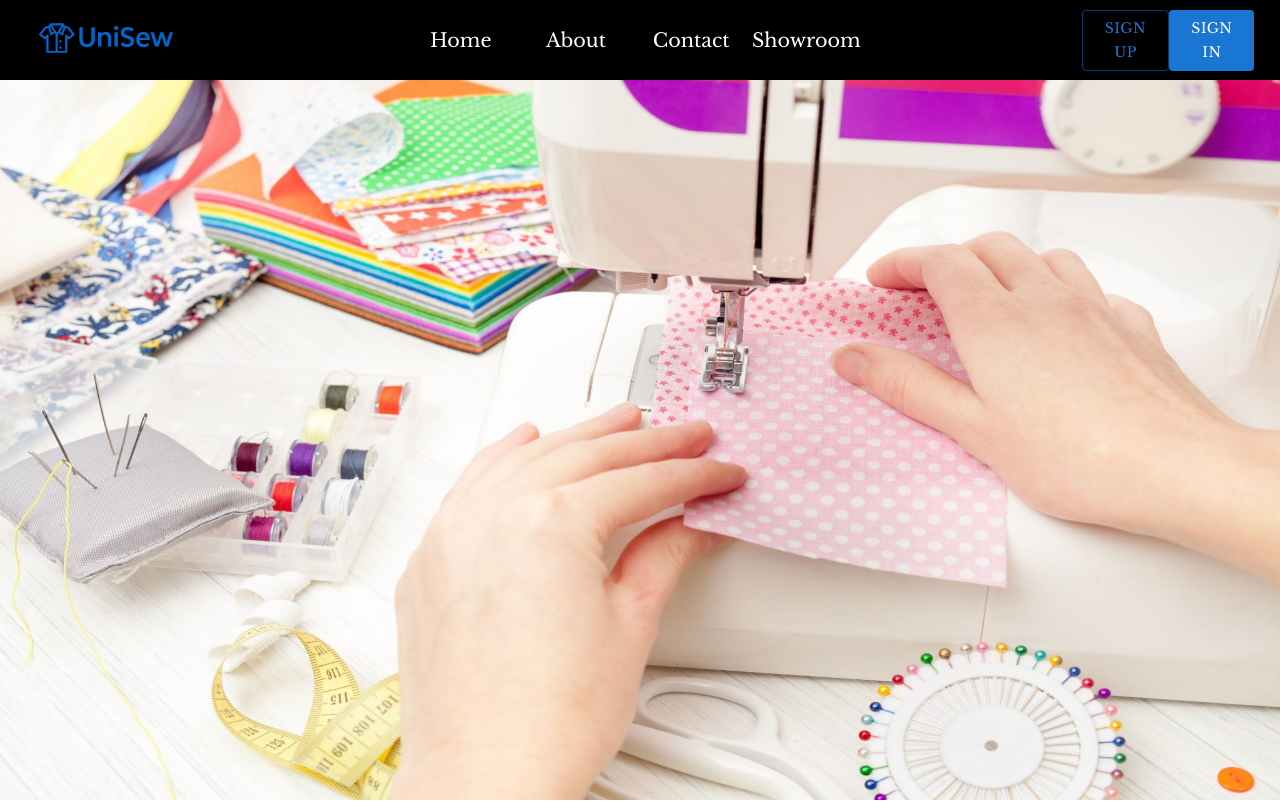
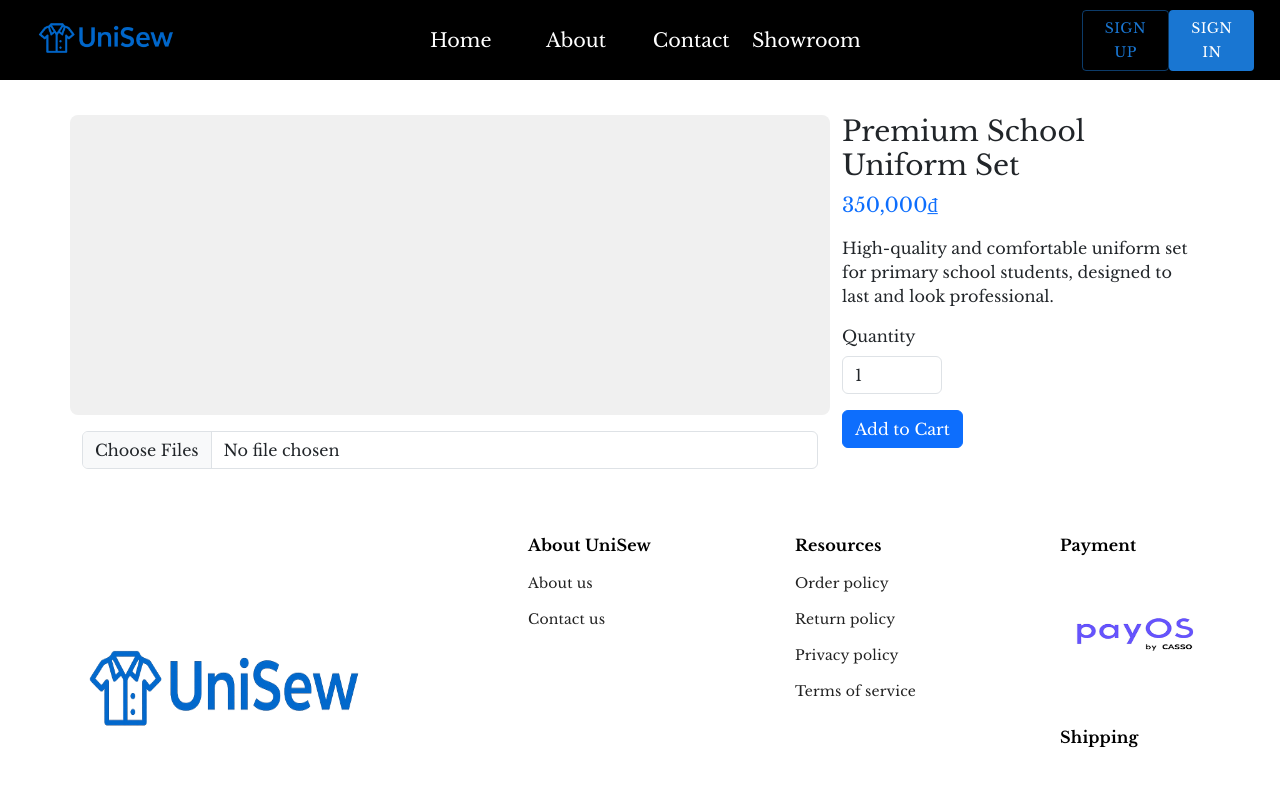
Before and after one commit to KenTheWhale/UniSew_Capstone_Server, a React (Vite) app in the folder client/: page /design_request in a window 1280 px wide. Before the commit this address led to /home. Shown: the top 802 px of the page. Built offline with nearby package versions, Linux system fonts and the light colour scheme; a web font is replaced by a local one.

Commit message:
On Going

```diff
--- a/client/src/App.jsx
+++ b/client/src/App.jsx
@@ -11,6 +11,7 @@ import UniSewConsole from "./components/ui/UniSewConsole.jsx";
 import 'bootstrap/dist/css/bootstrap.min.css'
 import PlatformAdminLayout from "./layouts/platform_admin/PlatformAdminLayout.jsx";
 import PlatformAdminDashboard from "./components/platform_admin/PlatformAdminDashboard.jsx";
+import PlatformDesignRequest from "./components/platform_design_request/PlatformDesignRequest.jsx";
 
 const router = createBrowserRouter([
     {
@@ -51,6 +52,17 @@ const router = createBrowserRouter([
             }
         ]
     },
+
+    {
+        path: "/design_request",
+        element: (
+            <WebAppUILayout title={"Design Request"}>
+                <PlatformDesignRequest></PlatformDesignRequest>
+            </WebAppUILayout>
+        )
+
+    },
+
     {
         path: "*",
         element: <Navigate to={"/home"}/>
--- /dev/null
+++ b/client/src/components/platform_design_request/PlatformDesignRequest.jsx
@@ -0,0 +1,106 @@
+import {
+    Box,
+    Typography,
+    Button,
+    TextField,
+    Grid,
+    Rating,
+} from '@mui/material';
+
+import { useState } from 'react';
+import '../../styles/design_request/designRequest.css';
+/*import sampleImage  from '../../assets/s-l1600.png'*/
+
+
+function DesignRequestForm() {
+    const [quantity, setQuantity] = useState(1);
+    const [uploadedImages, setUploadedImages] = useState([]);
+
+    const handleQuantityChange = (e) => {
+        const value = Math.max(1, parseInt(e.target.value) || 1);
+        setQuantity(value);
+    };
+
+    const handleAddToCart = () => {
+        alert(`Added ${quantity} item(s) to cart!`);
+    };
+
+    const handleImageUpload = (e) => {
+        const files = Array.from(e.target.files);
+        const imageURLs = files.map((file) => URL.createObjectURL(file));
+        setUploadedImages((prevImages) => [...prevImages, ...imageURLs]);
+    };
+
+    const product = {
+        title: "Premium School Uniform Set",
+        description: "High-quality and comfortable uniform set for primary school students, designed to last and look professional.",
+        price: 350000,
+        rating: 4.3,
+    };
+
+
+    return (
+
+
+        <div className="container mt-5 " >
+
+            <div className="row row-container align-items-start">
+                {/* Images on the Left */}
+                <div className="col-md-8">
+                    <div className="row">
+                        {uploadedImages.length > 0 ? (
+                            uploadedImages.map((img, index) => (
+                                <div key={index} className="col-md-6 mb-3">
+                                    <img src={img} alt={`Uploaded ${index}`} className="img-fluid rounded" />
+                                </div>
+                            ))
+                        ) : (
+                            <div
+                                style={{
+                                    width: '100%',
+                                    height: 300,
+                                    backgroundColor: '#f0f0f0',
+                                    borderRadius: '8px',
+                                }}
+                            />
+                        )}
+                    </div>
+                    <input
+                        type="file"
+                        accept="image/*"
+                        multiple
+                        onChange={handleImageUpload}
+                        className="form-control mt-3"
+                    />
+                </div>
+
+                {/* Info on the Right */}
+                <div className="col-md-4">
+                    <h3>{product.title}</h3>
+                    <p className="text-primary fs-5">{product.price.toLocaleString()}₫</p>
+                    <p>{product.description}</p>
+
+                    <div className="mb-3">
+                        <label htmlFor="quantity" className="form-label">Quantity</label>
+                        <input
+                            type="number"
+                            id="quantity"
+                            min="1"
+                            value={quantity}
+                            onChange={handleQuantityChange}
+                            className="form-control"
+                            style={{ maxWidth: '100px' }}
+                        />
+                    </div>
+
+                    <button className="btn btn-primary" onClick={handleAddToCart}>
+                        Add to Cart
+                    </button>
+                </div>
+            </div>
+        </div>
+
+    );
+}
+
+export default DesignRequestForm;
--- /dev/null
+++ b/client/src/styles/design_request/designRequest.css
@@ -0,0 +1,3 @@
+.row-container {
+    padding-top : 35px;
+}
```
Also changed, not shown: client/src/assets/s-l1600.png (added), client/src/layouts/platform_design_request/PlatformDesignRequestLayout.jsx (added).
